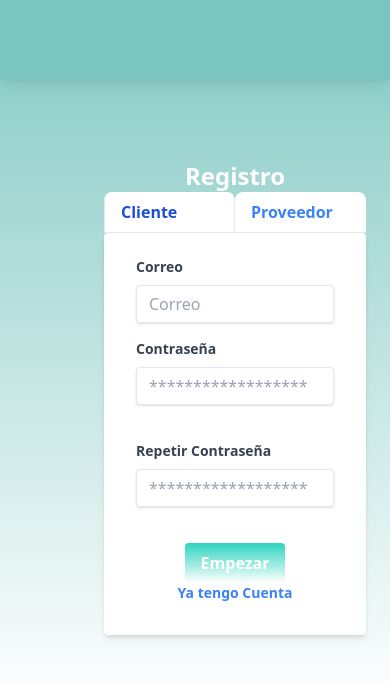
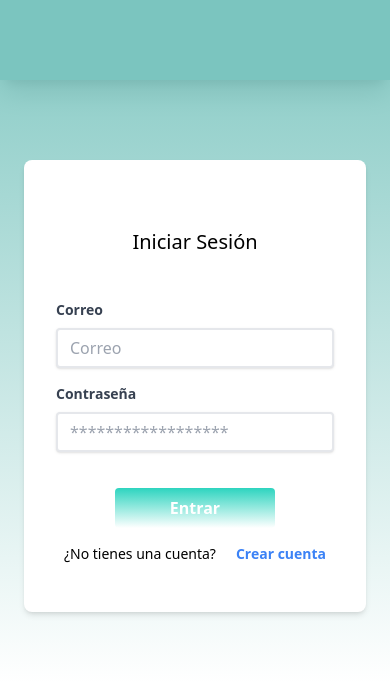
Before and after one commit to Abyblackmouth/Mi_Fiesta-Client, a Next.js app: page /login in a window 390 px wide. Shown: the top 682 px of the page. Built offline with nearby package versions, Linux system fonts and the light colour scheme.

Commit message:
Fixed login responsiveness

```diff
--- a/components/Layout.jsx
+++ b/components/Layout.jsx
@@ -5,9 +5,10 @@ export default function Layout({children}) {
     <>
       <nav className={clsx(
         'bg-[#249F95]/60',
-        'shadow-lg',
+        'shadow-xl',
         'h-[80px]'
         )}>
+          <img className=""></img>
       </nav>
       <main className={clsx(
         'bg-gradient-to-b from-[#249F95]/50 to-white',
--- a/components/Login.jsx
+++ b/components/Login.jsx
@@ -5,10 +5,10 @@ export default function Login({ }) {
   return(
     <>
       <section className={clsx(
-
         'md:py-10 md:px-5',
         'lg:max-w-screen-xl w-full',
-        'flex space-x-20'
+        'flex',
+        'lg:space-x-20 md:content-center'
       )}>
         <article className={clsx(
           'hidden lg:flex',
@@ -22,26 +22,17 @@ export default function Login({ }) {
           'w-full lg:w-1/2',
         )}
         >
-        <div className={clsx(
-          'text-2xl font-bold text-white',
-          'flex justify-center'
-        )}
-        > Registro
-          </div>
-          <ul class="flex border-b">
-            <li class="w-1/2">
-              <a class="rounded-t-lg w-full bg-white inline-block border-l border-r py-2 px-4 text-blue-700 font-semibold" href="#">Cliente</a>
-            </li>
-            <li class="w-1/2">
-              <a class="rounded-t-lg w-full bg-white inline-block py-2 px-4 text-blue-500 hover:text-blue-800 font-semibold" href="#">Proveedor</a>
-            </li>
-          </ul>
       <form className={clsx(
         'bg-white',
         'shadow-md',
-        'rounded px-8 pt-6 pb-8 mb-4'
+        'rounded-lg px-8 pt-6 pb-8 mb-4'
       )}>
         <div className={clsx('mb-4')}>
+          <h1 className={clsx(
+            'text-center',
+            'text-xl',
+            'py-11'
+          )}>Iniciar Sesión</h1>
           <label className={clsx(
             ' block ',
             'text-gray-700 text-sm font-bold mb-2')}
@@ -51,7 +42,8 @@ export default function Login({ }) {
           <input className={clsx(
             'shadow',
             'appearance-none',
-            'border rounded w-full py-2 px-3 text-gray-700 leading-tight focus:outline-none focus:shadow-outline'
+            'border rounded w-full py-2 px-3 text-gray-700 leading-tight focus:outline-none focus:shadow-outline',
+            'hover:border-cyan-400 border-2'
           )} id="username" type="text" placeholder="Correo" />
         </div>
         <div className={clsx(
@@ -73,18 +65,8 @@ export default function Login({ }) {
             'text-gray-700',
             'mb-3',
             'leading-tight',
+            'hover:border-cyan-400 border-2',
             'focus:outline-none focus:shadow-outline')}
-            id="password" type="password" placeholder="******************" />
-        </div>
-        <div className={clsx("mb-6")}>
-          <label className="block text-gray-700 text-sm font-bold mb-2" for="password">
-            Repetir Contraseña
-          </label>
-          <input className={clsx(
-            'shadow',
-            'appearance-none',
-            'border rounded w-full py-2 px-3 text-gray-700 mb-3 leading-tight ',
-            ' focus:outline-none focus:shadow-outline')}
             id="password" type="password" placeholder="******************" />
         </div>
         <div className={clsx(
@@ -94,26 +76,29 @@ export default function Login({ }) {
           'flex-col'
           )}>
           <button className={clsx(
-            'bg-gradient-to-b from-[#249F95]/50 to-white',
-            'hover:bg-gradient-to-r from-teal-400 to-blue-500',
+            'bg-gradient-to-b from-[#249F95]/60 to-white',
+            'hover:bg-gradient-to-r from-teal-400 to-[#249F95]/80',
             'text-white',
             'font-bold',
             'py-2 px-4',
+            'w-40',
             'rounded',
             'focus:outline-none focus:shadow-outline')}
             type="button">
-            Empezar
+            Entrar
           </button>
+          <span className='text-sm'>¿No tienes una cuenta?
           <a className={clsx(
             'inline-block',
             'align-baseline',
             'font-bold',
-            'text-sm',
             'text-blue-500',
-            'hover:text-blue-800'
-          )} href="#">
-            Ya tengo Cuenta
-          </a>
+            'hover:text-blue-800',
+            'py-4',
+            'ml-5'
+          )}  href="#">
+            Crear cuenta
+          </a></span>
         </div>
       </form>
 
```
